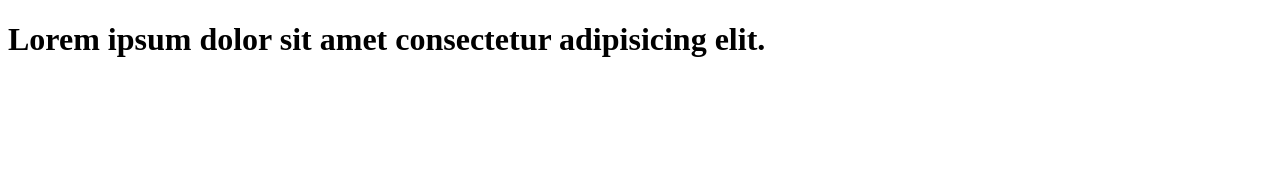
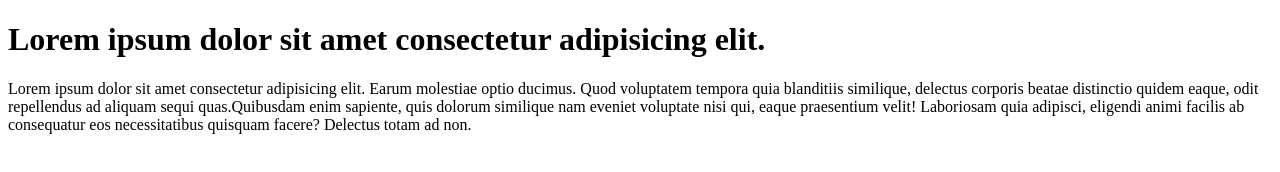
Before and after one commit to SachinLatke9112/learn-git, a plain HTML site: page index.html in a window 1280 px wide. Drawn offline with Linux system fonts and the light colour scheme.

Commit message:
add paragarph to code

```diff
--- a/index.html
+++ b/index.html
@@ -7,5 +7,6 @@
 </head>
 <body>
     <h1>Lorem ipsum dolor sit amet consectetur adipisicing elit.</h1>
+    <p><span>Lorem ipsum dolor sit amet consectetur adipisicing elit. Earum molestiae optio ducimus. Quod voluptatem tempora quia blanditiis similique, delectus corporis beatae distinctio quidem eaque, odit repellendus ad aliquam sequi quas.</span><span>Quibusdam enim sapiente, quis dolorum similique nam eveniet voluptate nisi qui, eaque praesentium velit! Laboriosam quia adipisci, eligendi animi facilis ab consequatur eos necessitatibus quisquam facere? Delectus totam ad non.</span></p>
 </body>
 </html>
```
